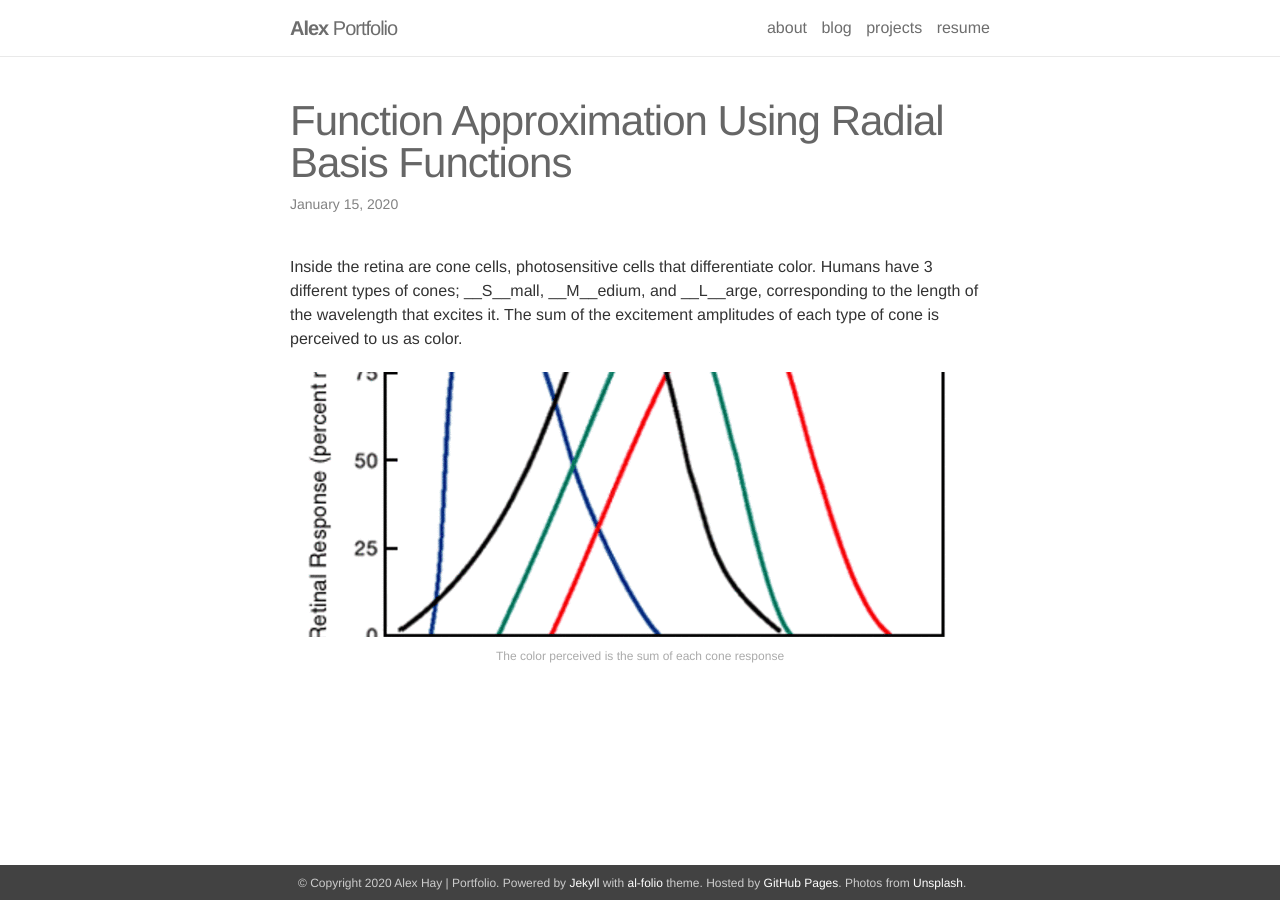
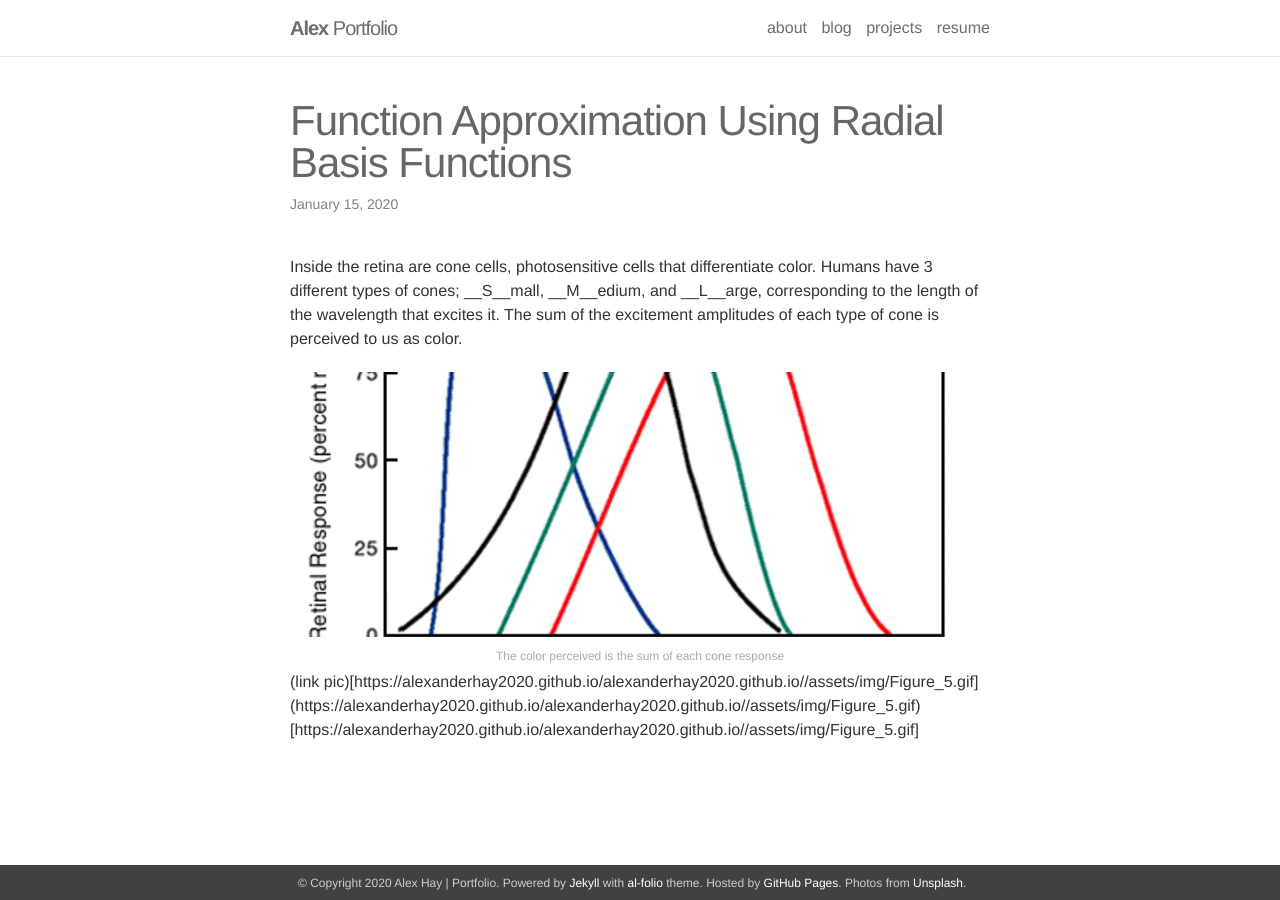
Before and after one commit to an-minyoung/an-minyoung.github.io, a Jekyll site: the page built from _posts/2020-01-15-radial_basis_functions.markdown, in a window 1280 px wide. Built offline with Jekyll 4.4.1, drawn with Linux system fonts in a browser that asks for light colours; nearby versions of some CDN libraries.

Commit message:
playing with image links

```diff
--- a/_posts/2020-01-15-radial_basis_functions.markdown
+++ b/_posts/2020-01-15-radial_basis_functions.markdown
@@ -12,3 +12,6 @@
 <div class="col three caption">
     The color perceived is the sum of each cone response
 </div>
+
+(link pic)[https://alexanderhay2020.github.io/alexanderhay2020.github.io//assets/img/Figure_5.gif]
+(https://alexanderhay2020.github.io/alexanderhay2020.github.io//assets/img/Figure_5.gif)[https://alexanderhay2020.github.io/alexanderhay2020.github.io//assets/img/Figure_5.gif]
```
